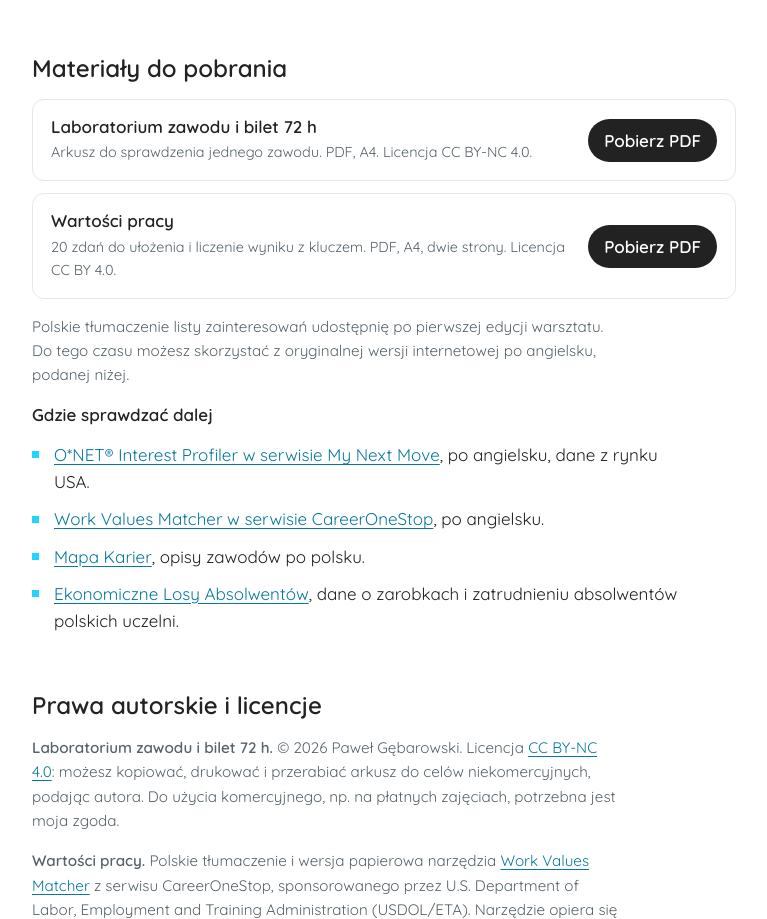
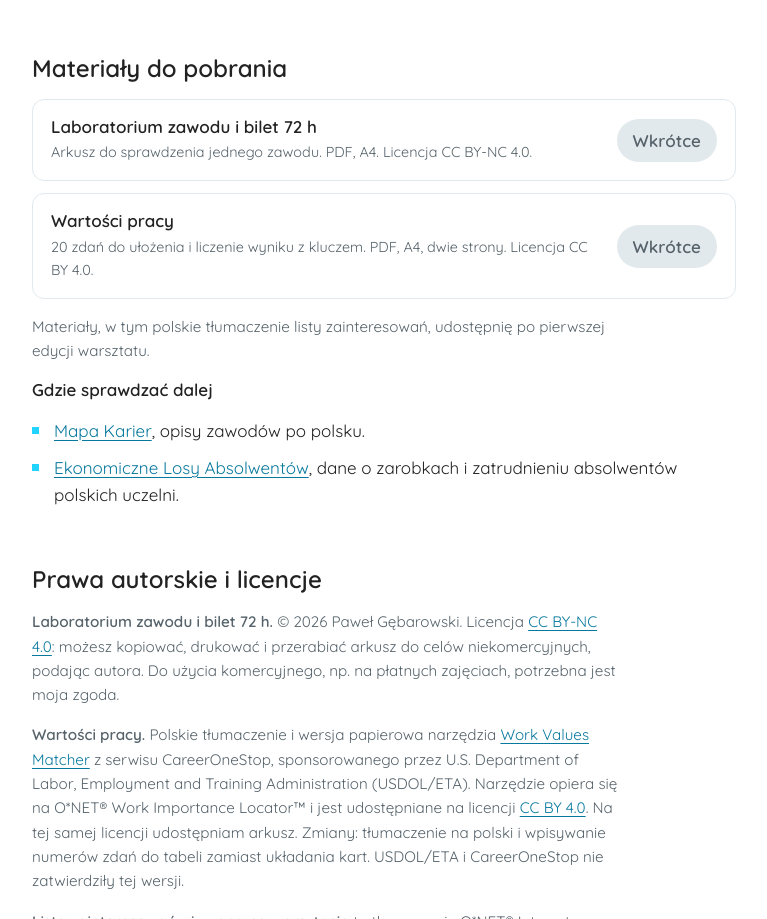
Before and after one commit to lelek/gebarowski-net, a plain HTML site: page workshops.html in a window 1280 px wide. Shown: the part 2864-3783 px from the top of the page, without its empty margins (256-1023 px from the left). Drawn offline with Linux system fonts and the light colour scheme.

Commit message:
feat: materialy wyszarzone, bez linkow do kwestionariuszy

```diff
--- a/workshops.html
+++ b/workshops.html
@@ -258,6 +258,12 @@
             background: var(--link);
         }
 
+        .download.unavailable {
+            background: var(--line);
+            color: var(--muted);
+            cursor: default;
+        }
+
         .licenses {
             font-size: 0.95rem;
         }
@@ -405,22 +411,20 @@
                         <h3>Laboratorium zawodu i bilet 72 h</h3>
                         <p class="meta">Arkusz do sprawdzenia jednego zawodu. PDF, A4. Licencja CC BY-NC 4.0.</p>
                     </div>
-                    <a class="download" href="materials/career-lab.pdf" download>Pobierz PDF</a>
+                    <span class="download unavailable" aria-disabled="true">Wkrótce</span>
                 </li>
                 <li>
                     <div>
                         <h3>Wartości pracy</h3>
                         <p class="meta">20 zdań do ułożenia i liczenie wyniku z kluczem. PDF, A4, dwie strony. Licencja CC BY 4.0.</p>
                     </div>
-                    <a class="download" href="materials/work-values.pdf" download>Pobierz PDF</a>
+                    <span class="download unavailable" aria-disabled="true">Wkrótce</span>
                 </li>
             </ul>
-            <p class="note">Polskie tłumaczenie listy zainteresowań udostępnię po pierwszej edycji warsztatu. Do tego czasu możesz skorzystać z oryginalnej wersji internetowej po angielsku, podanej niżej.</p>
+            <p class="note">Materiały, w tym polskie tłumaczenie listy zainteresowań, udostępnię po pierwszej edycji warsztatu.</p>
 
             <h3>Gdzie sprawdzać dalej</h3>
             <ul class="marked">
-                <li><a href="https://www.mynextmove.org/explore/ip" target="_blank" rel="noopener noreferrer">O*NET® Interest Profiler w serwisie My Next Move</a>, po angielsku, dane z rynku USA.</li>
-                <li><a href="https://www.careeronestop.org/Toolkit/Careers/work-values-matcher.aspx" target="_blank" rel="noopener noreferrer">Work Values Matcher w serwisie CareerOneStop</a>, po angielsku.</li>
                 <li><a href="https://mapakarier.org/strefa-mlodziezy/" target="_blank" rel="noopener noreferrer">Mapa Karier</a>, opisy zawodów po polsku.</li>
                 <li><a href="https://ela.nauka.gov.pl/" target="_blank" rel="noopener noreferrer">Ekonomiczne Losy Absolwentów</a>, dane o zarobkach i zatrudnieniu absolwentów polskich uczelni.</li>
             </ul>
```
